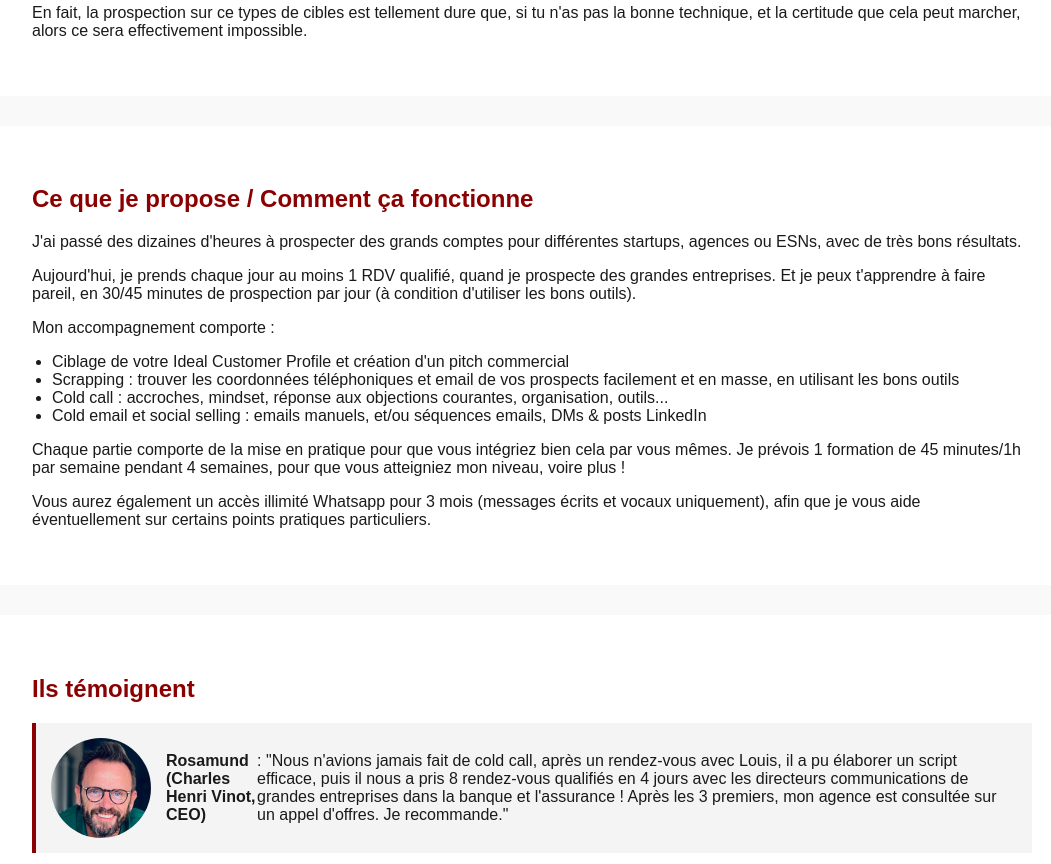
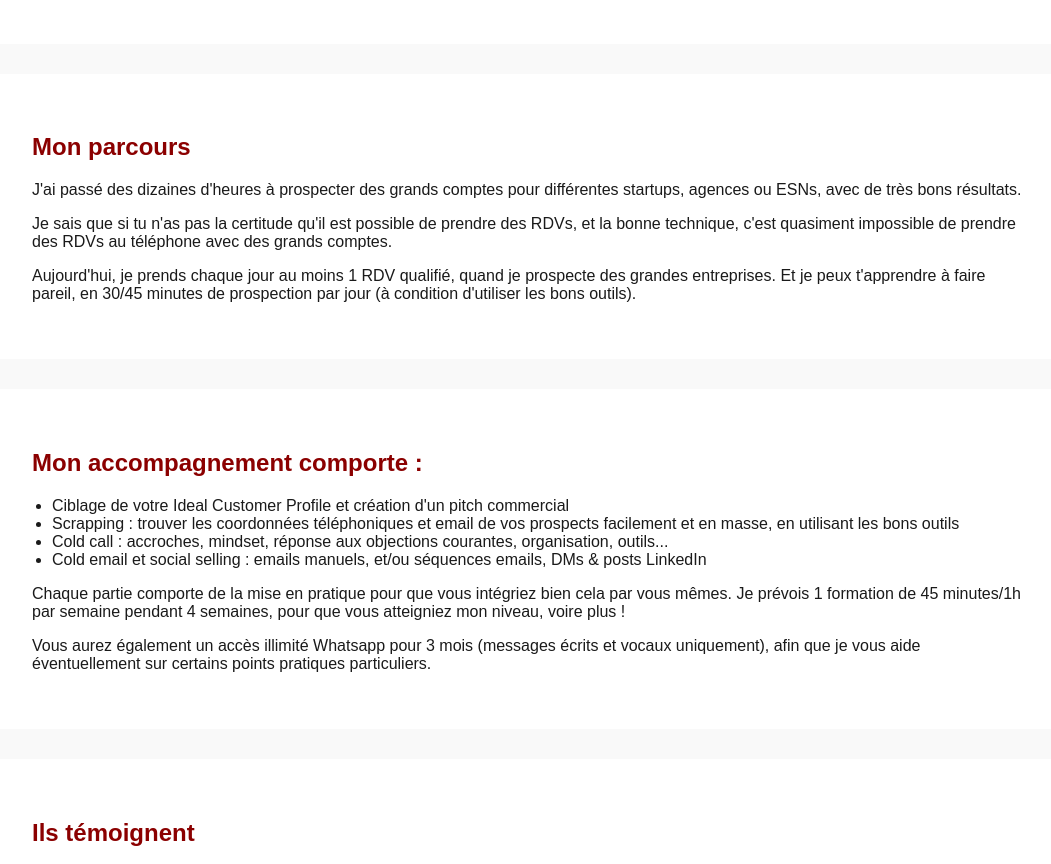
Before and after one commit to Louis-Bonnefond/LP, a plain HTML site: page index.html in a window 1280 px wide. Shown: the part 716-1580 px from the top of the page, without its empty margins (108-1159 px from the left). Drawn offline with Linux system fonts and the light colour scheme.

Commit message:
Update index.html

```diff
--- a/index.html
+++ b/index.html
@@ -183,16 +183,20 @@
 
       <li>Ces entreprises sont tellement grandes qu'il est parfois difficile d'identifier exactement qui est le décisionnaire</li>
     </ul>
-    <p>En fait, la prospection sur ce types de cibles est tellement dure que, si tu n'as pas la bonne technique, et la certitude que cela peut marcher, alors ce sera effectivement impossible.</p>
   </section>
 
    <!-- 3. CE QUE TU PROPOSES / COMMENT ÇA FONCTIONNE -->
   <section>
-    <h2>Ce que je propose / Comment ça fonctionne</h2>
+    <h2>Mon parcours</h2>
     <p>J'ai passé des dizaines d'heures à prospecter des grands comptes pour différentes startups, agences ou ESNs, avec de très bons résultats.</p>
+    <p>Je sais que si tu n'as pas la certitude qu'il est possible de prendre des RDVs, et la bonne technique, c'est quasiment impossible de prendre des RDVs au téléphone avec des grands comptes.</p>
     <p>Aujourd'hui, je prends chaque jour au moins 1 RDV qualifié, quand je prospecte des grandes entreprises. Et je peux t'apprendre à faire pareil, en 30/45 minutes de prospection par jour (à condition d'utiliser les bons outils). </p>
-    <p>Mon accompagnement comporte :</p>
-        <ul>
+  </section>
+
+  <section>
+    <h2>Mon accompagnement comporte :</h2>
+
+    <ul>
 
       <li>Ciblage de votre Ideal Customer Profile et création d'un pitch commercial</li>
 
```
